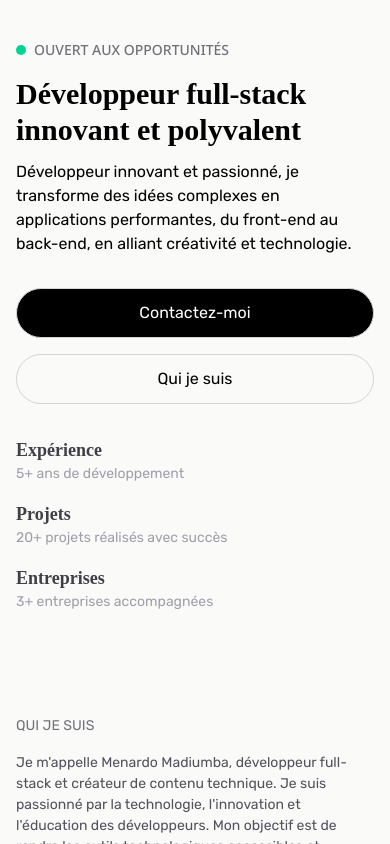
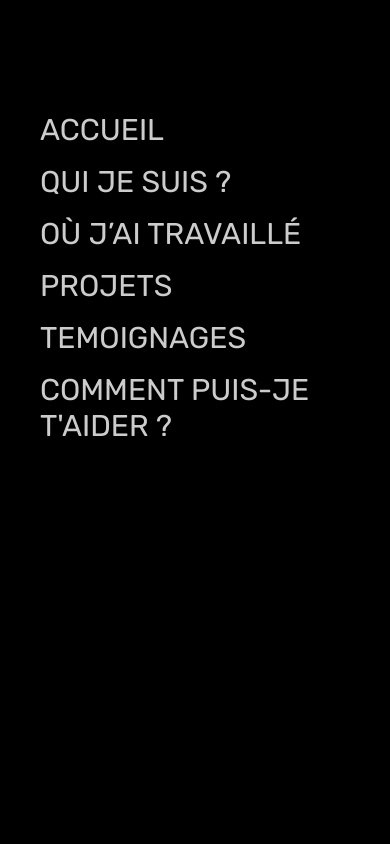
Before and after one commit to MenardoMa/Porfolio, a React (Vite) app: page / in a window 390 px wide. Shown: the top 844 px of the page. Built offline with nearby package versions, Linux system fonts and the light colour scheme; a web font is replaced by a local one.

Commit message:
Fixe Navbar section

```diff
--- a/src/App.jsx
+++ b/src/App.jsx
@@ -7,12 +7,14 @@ import Testimonials from './components/Testimonials'
 import Predirection from './components/Predirection'
 import Footer from './components/Footer'
 import Contact from './components/Contact'
+import Navbar from './components/Navbar'
 
 
 function App() {
     return (
       <>
-        <main>
+        <main className='relative w-screen min-h-screen overflow-x-auto'>
+          <Navbar />
           <Hero />
           <About />
           <Experiences />
--- a/src/components/Footer.jsx
+++ b/src/components/Footer.jsx
@@ -9,10 +9,12 @@ const Footer = () => {
             <div className="lg:grid lg:grid-cols-2">
                 <div className="mb-10">
                     <h2 className="text-3xl font-semibold leading-tight lg:text-[50px] lg:leading-[1.15] mb-8 lg:max-w-[13ch] up-reveal font-Playfair">Démarrons votre projet ensemble</h2>
-                    <Button
-                        label="Démarrer un project"
-                        className="font-rubik bg-[#f5f4f2] cursor-pointer text-black text-sm border border-zinc-200 px-4 py-3 font-normal rounded-full flex items-center justify-center hover:bg-zinc-200/50 active:bg-zinc-200/50 ring-1 ring-inset ring-zinc-50/5 up-reveal"
-                    />
+                    <a
+                        href='mailto:menardomadiumba@gmail.com'
+                        className="w-max font-rubik bg-[#f5f4f2] cursor-pointer text-black text-sm border border-zinc-200 px-4 py-3 font-normal rounded-full flex items-center justify-center hover:bg-zinc-200/50 active:bg-zinc-200/50 ring-1 ring-inset ring-zinc-50/5 up-reveal"
+                    >
+                        Démarrer un project
+                    </a>
                 </div>
                 <div className="grid grid-cols-2 gap-4 lg:pl-20">
                     <div className='relative'>
--- a/src/components/Hero.jsx
+++ b/src/components/Hero.jsx
@@ -16,8 +16,14 @@ const Hero = () => {
                 <h1 className='text-3xl sm:text-4xl md:text-6xl xl:text-7xl font-bold leading-auto font-Playfair'>{info.role}</h1>
                 <p className='text-base sm:text-lg sm:leading-normal font-rubik'>{info.bio}</p>
                 <div className='grid gap-4 md:flex mt-5 md:mt-0'>
-                    <Button label='Contactez-moi' path="#" className="border border-zinc-300 px-5 py-3 rounded-full cursor-pointer font-rubik text-base bg-black text-white" />
-                    <Button label='Qui je suis' path="#" className="border border-zinc-300 px-5 py-3 rounded-full cursor-pointer font-rubik text-base" />
+                    <Button
+                        label='Contactez-moi'
+                        path="#"
+                        className="border border-zinc-300 px-5 py-3 rounded-full cursor-pointer font-rubik text-base bg-black text-white hover:bg-zinc-600 ring-1 ring-inset ring-zinc-50/5 transition-colors duration-300" />
+                    <Button
+                        label='Qui je suis'
+                        path="#"
+                        className="border border-zinc-300 px-5 py-3 rounded-full cursor-pointer font-rubik text-base hover:bg-zinc-200/50 active:bg-zinc-200/50 ring-1 ring-inset ring-zinc-50/5 transition-colors duration-300" />
                 </div>
                 <div className='my-5 grid gap-4 md:flex md:items-center md:gap-6'>
                     {info.stats.map((stat, keys) => (
--- /dev/null
+++ b/src/components/Navbar.jsx
@@ -0,0 +1,23 @@
+import React, { useRef } from 'react'
+import { footerInfo } from '../constant/data'
+
+const Navbar = () => {
+
+  const navRef = useRef(null)
+
+  return (
+    <nav ref={navRef} className='fixed z-50 flex flex-col justify-between w-full h-full px-10 uppercase bg-black text-white/80 py-28 gap-y-10 m:w-1/2 md:left-1/2'>
+      <div className='flex flex-col text-3xl md:text-4xl lg:text-5xl lg:gap-y-6 gap-y-4 font-rubik'>
+            {
+                footerInfo.siteLinks.map(({label, href}, key) => (
+                    <div key={key}>
+                        <a href={href}>{label}</a>
+                    </div>
+                ))
+            }
+      </div>
+    </nav>
+  )
+}
+
+export default Navbar
```
Also changed, not shown: src/components/Header.jsx (deleted).
